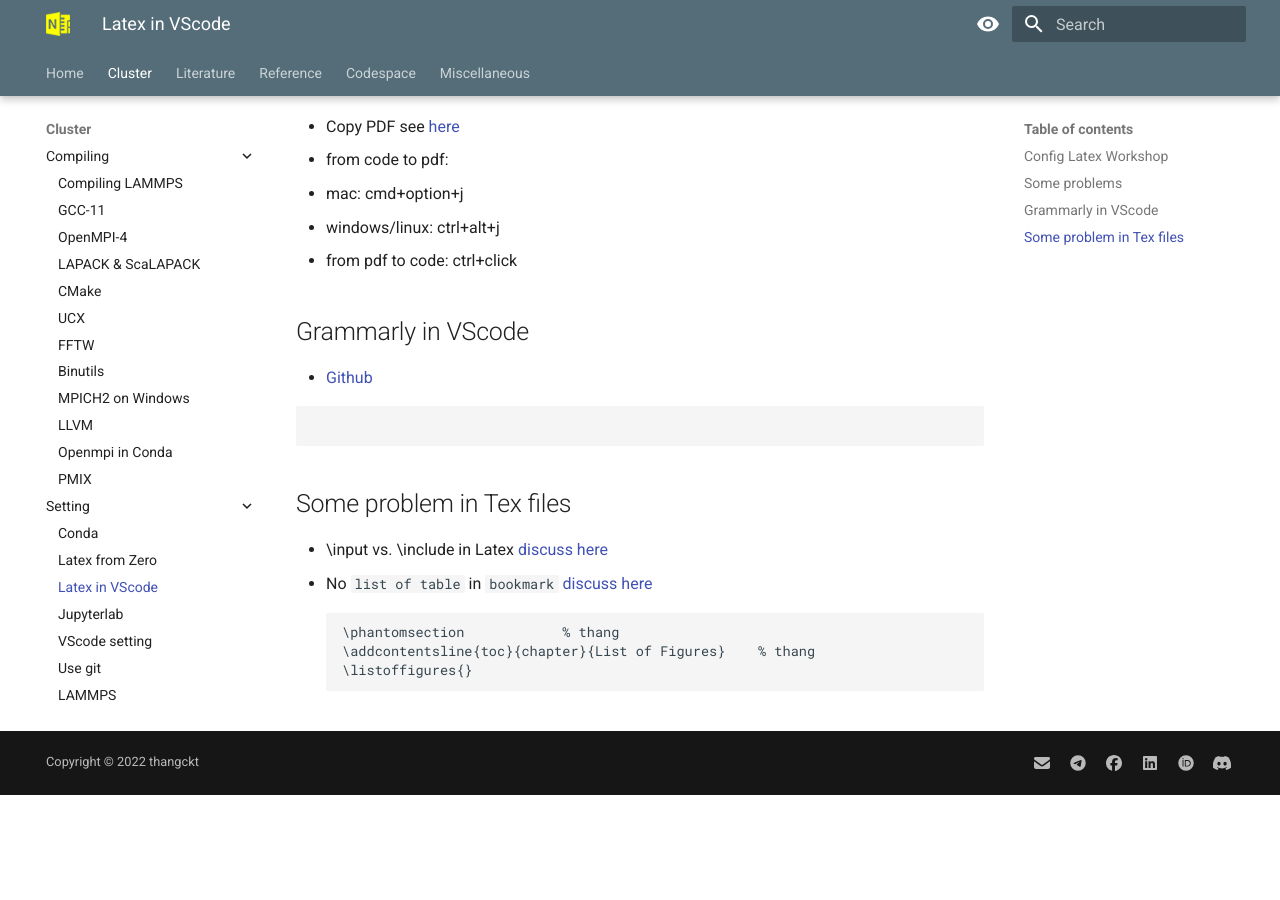
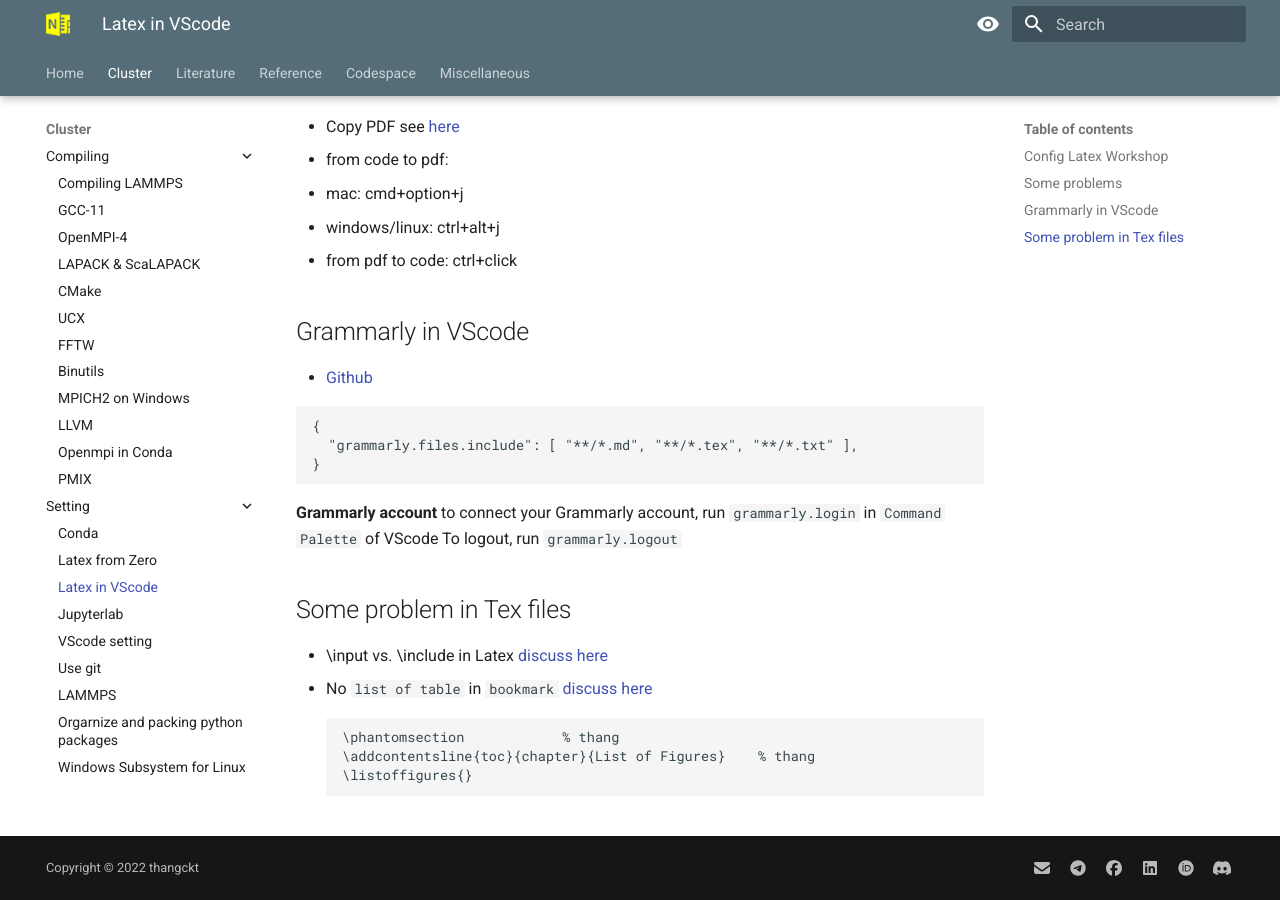
Before and after one commit to thangckt/thangckt.github.io, an MkDocs documentation site: the page built from docs/cluster/AppSetting/Latex_VScode.md, in a window 1280 px wide and 900 px high, scrolled down 1855 px. Built offline with MkDocs 1.6.1 and Material for MkDocs 9.7.7, drawn with Linux system fonts in a browser that asks for light colours; the version menu is left out; before the commit the page ends 2650 px from its top, so only the background shows below that.

Commit message:
Update Latex_VScode.md

````diff
--- a/docs/cluster/AppSetting/Latex_VScode.md
+++ b/docs/cluster/AppSetting/Latex_VScode.md
@@ -107,8 +107,14 @@
 - [Github](https://github.com/znck/grammarly)
 
 ```
+{
+  "grammarly.files.include": [ "**/*.md", "**/*.tex", "**/*.txt" ],
+}
+```
 
-```
+**Grammarly account**
+to connect your Grammarly account, run `grammarly.login` in `Command Palette` of VScode
+To logout, run `grammarly.logout`
 
 ## Some problem in Tex files
 - \input vs. \include in Latex [discuss here](https://tex.stackexchange.com/questions/246/when-should-i-use-input-vs-include)
````
